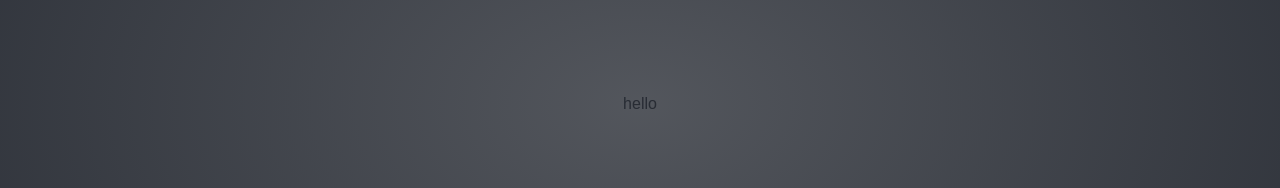
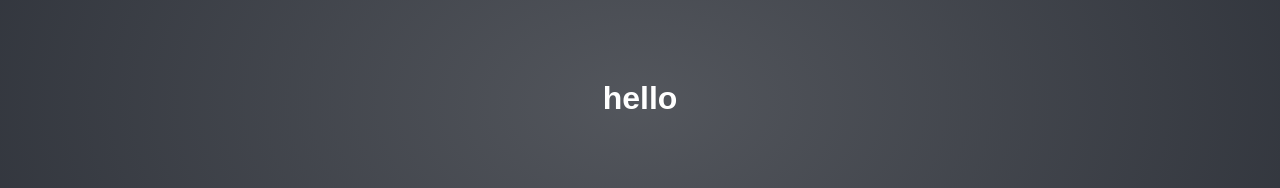
Before and after one commit to julior0518/sudoku, a React (Create React App) app: page / in a window 1280 px wide. Shown: the part 296-484 px from the top of the page. Built offline with nearby package versions, Linux system fonts and the light colour scheme.

Commit message:
added title style-component

```diff
--- a/src/App.tsx
+++ b/src/App.tsx
@@ -1,11 +1,14 @@
+import { Content, Title } from './components'
 
 function App() {
   return (
-    <div className="App">
-      <header className="App-header">
-      hello
-      </header>
-    </div>
+    <Content>
+      <div className="App">
+        <Title>
+          hello
+        </Title>
+      </div>
+    </Content>
   );
 }
 
--- /dev/null
+++ b/src/components/content/index.ts
@@ -0,0 +1,9 @@
+import styled from 'styled-components'
+
+export const Content = styled.div`
+    max-width: 500px;
+    display: flex;
+    flex: 1;
+    flex-direction: column;
+    justify-content: center;
+`
--- /dev/null
+++ b/src/components/index.js
@@ -0,0 +1,2 @@
+export * from './content'
+export * from './title'
--- /dev/null
+++ b/src/components/title/index.ts
@@ -0,0 +1,9 @@
+import styled from 'styled-components'
+import { theme, ThemeType } from '../../styles/theme'
+
+
+export const Title = styled.h1<{theme: ThemeType}>`
+    color: ${theme.colors.white};
+    margin-top: 10px;
+    text-align: center;
+`
--- a/src/index.tsx
+++ b/src/index.tsx
@@ -2,9 +2,10 @@ import React from 'react';
 import ReactDOM from 'react-dom/client';
 import App from './App';
 
+import { ThemeProvider } from 'styled-components';
 import GlobalStyle from './styles/global';
 import { theme } from './styles/theme';
-import { ThemeProvider } from 'styled-components';
+
 
 const root = ReactDOM.createRoot(
   document.getElementById('root') as HTMLElement
@@ -15,7 +16,7 @@ root.render(
     <ThemeProvider theme={theme}>
       <>
         <GlobalStyle />
-        <App />
+          <App />
       </>
     </ThemeProvider>
   </React.StrictMode>
--- a/src/styles/global.ts
+++ b/src/styles/global.ts
@@ -12,7 +12,7 @@ const GlobalStyle = createGlobalStyle<{theme: ThemeType}>`
                 margin: 0;
 
                 #root {
-                    background: radial-gradient(#282c34cc,#282c34);
+                    background: ${theme.colors.background};
                     color: ${theme.colors.black};
                     display: flex;
                     font-family: sans-serif;
```
Also changed, not shown: src/styles/theme.d.ts (deleted, +0 -8 lines).
